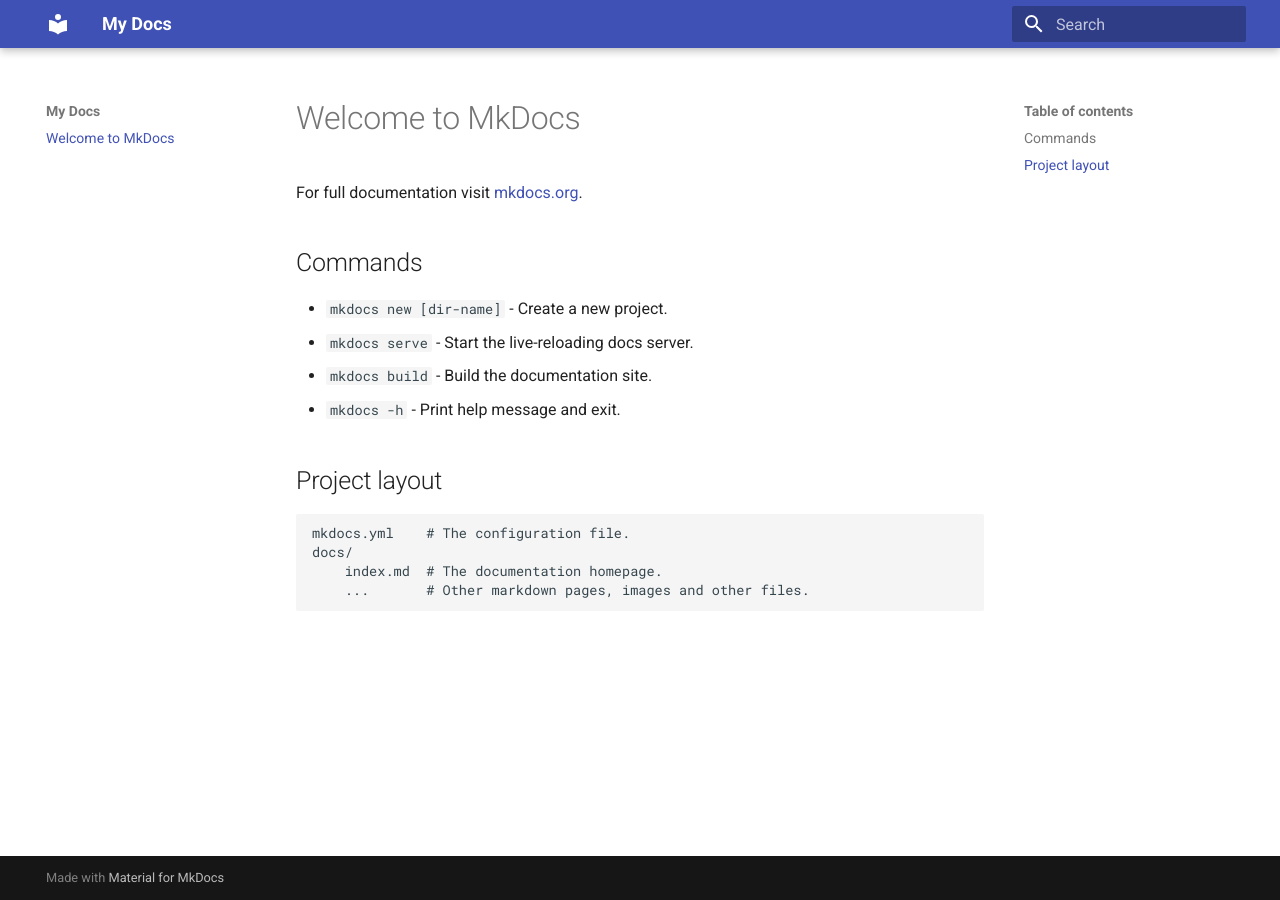
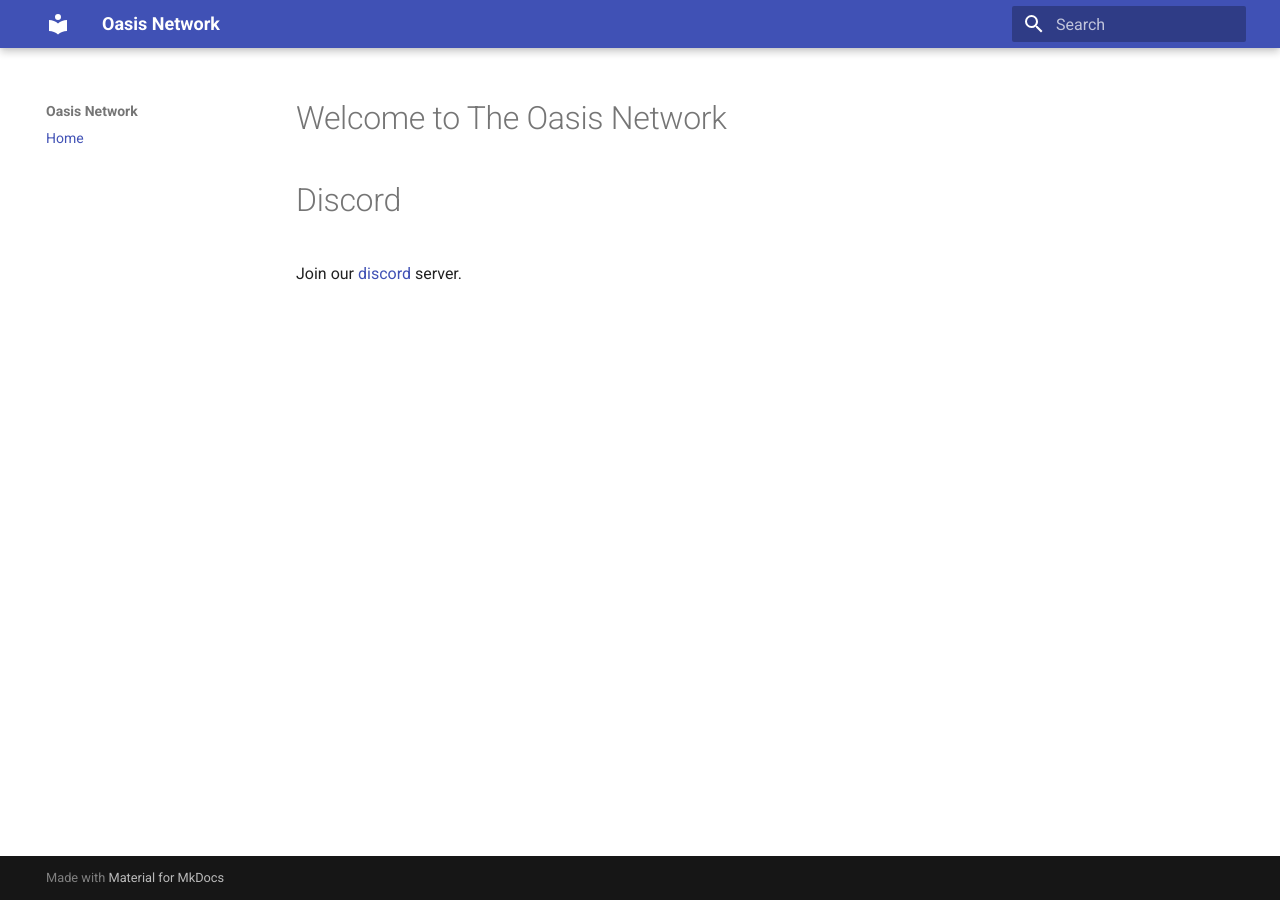
Before and after one commit to ElliottStrutton/oasis_network_docs, an MkDocs documentation site: the page built from docs/index.md, in a window 1280 px wide. Built offline with MkDocs 1.6.1 and Material for MkDocs 9.7.7, drawn with Linux system fonts in a browser that asks for light colours.

Commit message:
discord info added

```diff
--- a/docs/index.md
+++ b/docs/index.md
@@ -1,17 +1,5 @@
-# Welcome to MkDocs
+# Welcome to The Oasis Network
 
-For full documentation visit [mkdocs.org](https://www.mkdocs.org).
+# Discord
 
-## Commands
-
-* `mkdocs new [dir-name]` - Create a new project.
-* `mkdocs serve` - Start the live-reloading docs server.
-* `mkdocs build` - Build the documentation site.
-* `mkdocs -h` - Print help message and exit.
-
-## Project layout
-
-    mkdocs.yml    # The configuration file.
-    docs/
-        index.md  # The documentation homepage.
-        ...       # Other markdown pages, images and other files.
+Join our [discord](https://discord.com/invite/9HGQexEvRP) server.
--- a/mkdocs.yml
+++ b/mkdocs.yml
@@ -1,4 +1,7 @@
-site_name: My Docs
+site_name: Oasis Network
+
+nav:
+  - Home: index.md
 
 theme:
   name: material
```
